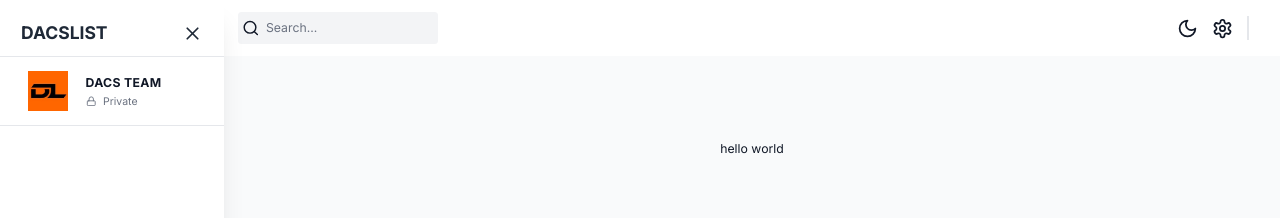
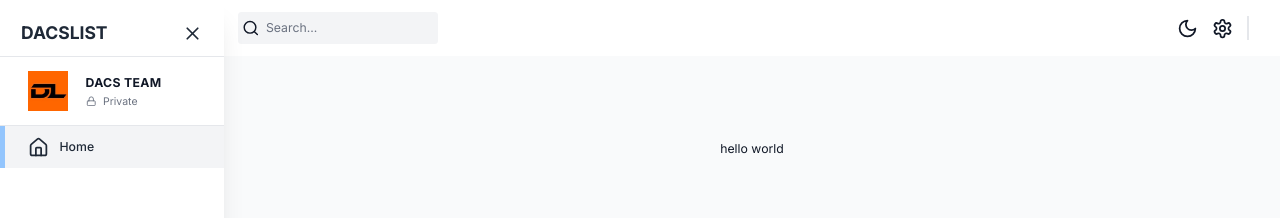
Before and after one commit to devDacs/project-management-3, a Next.js app in the folder client/: page / in a window 1280 px wide. Shown: the top 218 px of the page. Built offline with nearby package versions, Linux system fonts and the light colour scheme.

Commit message:
feat(sidebar): add home navigation link
Adds a Home navigation item to the sidebar and introduces a reusable SidebarLink component with active-route highlighting and improved hover styling. This improves app navigation and makes the selected page clearer to users.

```diff
--- a/client/src/components/Sidebar/index.tsx
+++ b/client/src/components/Sidebar/index.tsx
@@ -1,7 +1,9 @@
 import { useAppDispatch, useAppSelector } from "@/app/redux";
 import { setIsSidebarCollapsed } from "@/state";
-import { LockIcon, X } from "lucide-react";
+import { Home, LockIcon, LucideIcon, X } from "lucide-react";
 import Image from "next/image";
+import Link from "next/link";
+import { usePathname } from "next/navigation";
 import React from "react";
 
 const Sidebar = () => {
@@ -50,9 +52,44 @@ const Sidebar = () => {
             </div>
           </div>
         </div>
+
+        {/* NAVBAR LINKS */}
+        <nav className="z-10 w-full">
+          <SidebarLink icon={Home} label="Home" href="/" />
+        </nav>
       </div>
     </div>
   );
 };
 
+interface SidebarLinkProps {
+  href: string;
+  icon: LucideIcon;
+  label: string;
+}
+
+const SidebarLink = ({ href, icon: Icon, label }: SidebarLinkProps) => {
+  const pathname = usePathname();
+  const isActive = pathname === href;
+
+  return (
+    <Link href={href} className="w-full">
+      <div
+        className={`relative flex cursor-pointer items-center justify-start gap-3 px-8 py-3 transition-colors hover:bg-gray-100 dark:bg-black dark:hover:bg-gray-700 ${
+          isActive && "bg-gray-100 text-white dark:bg-gray-600"
+        }`}
+      >
+        {isActive && (
+          <div className="absolute left-0 top-0 h-full w-[5px] bg-blue-200" />
+        )}
+
+        <Icon className="h-6 w-6 text-gray-800 dark:text-gray-100" />
+        <span className="font-medium text-gray-800 dark:text-gray-100">
+          {label}
+        </span>
+      </div>
+    </Link>
+  );
+};
+
 export default Sidebar;
```
